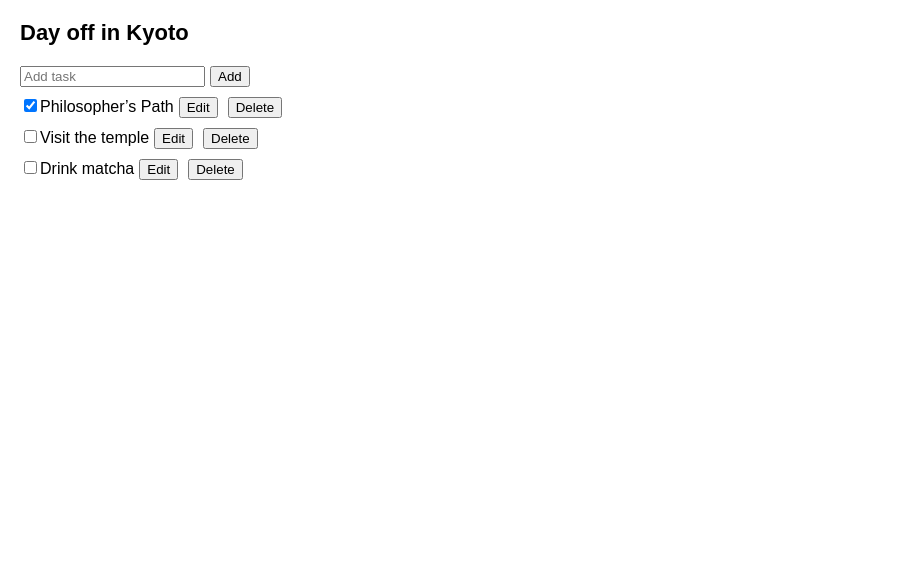
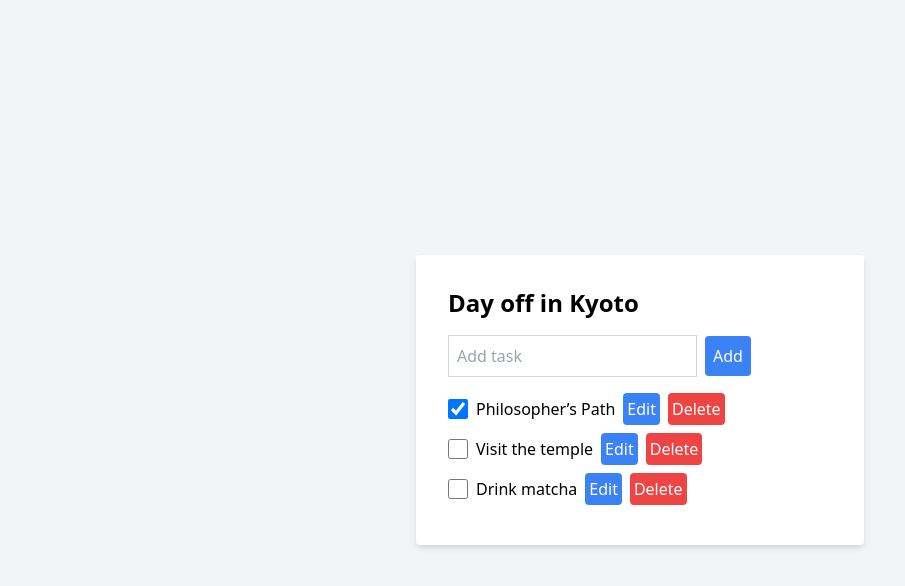
Before and after one commit to kmseunh/react-todolist, a React (Vite) app: page / in a window 1280 px wide. Shown: the top 586 px of the page, without its empty margins (0-905 px from the left). Built offline with nearby package versions, Linux system fonts and the light colour scheme.

Commit message:
refactor: Tailwind CSS로 스타일링

```diff
--- a/package.json
+++ b/package.json
@@ -10,9 +10,12 @@
         "preview": "vite preview"
     },
     "dependencies": {
+        "autoprefixer": "^10.4.16",
+        "postcss": "^8.4.33",
         "react": "^18.2.0",
         "react-dom": "^18.2.0",
-        "react-router-dom": "^6.15.0"
+        "react-router-dom": "^6.15.0",
+        "tailwindcss": "^3.4.1"
     },
     "devDependencies": {
         "@types/react": "^18.2.15",
--- /dev/null
+++ b/postcss.config.js
@@ -0,0 +1,6 @@
+export default {
+    plugins: {
+        tailwindcss: {},
+        autoprefixer: {},
+    },
+};
--- a/src/App.jsx
+++ b/src/App.jsx
@@ -1,13 +1,22 @@
-import AddTask from './components/AddTasks.jsx';
-import TaskList from './components/TaskList.jsx';
-import { TasksProvider } from './contexts/TasksContext.jsx';
+import React from 'react';
+import AddTask from './components/AddTasks';
+import TaskList from './components/TaskList';
+import { TasksProvider } from './contexts/TasksContext';
 
-export default function TaskApp() {
+const TaskApp = () => {
     return (
         <TasksProvider>
-            <h1>Day off in Kyoto</h1>
-            <AddTask />
-            <TaskList />
+            <div className='flex items-center justify-center h-screen bg-gray-100'>
+                <div className='max-w-md w-full bg-white p-8 rounded shadow-md'>
+                    <h1 className='text-2xl font-bold mb-4'>
+                        Day off in Kyoto
+                    </h1>
+                    <AddTask />
+                    <TaskList />
+                </div>
+            </div>
         </TasksProvider>
     );
-}
+};
+
+export default TaskApp;
--- a/src/components/AddTasks.jsx
+++ b/src/components/AddTasks.jsx
@@ -5,13 +5,15 @@ export default function AddTask() {
     const [text, setText] = useState('');
     const dispatch = useContext(TasksDispatchContext);
     return (
-        <>
+        <div className='my-4'>
             <input
+                className='border border-gray-300 p-2 mr-2'
                 placeholder='Add task'
                 value={text}
                 onChange={(e) => setText(e.target.value)}
             />
             <button
+                className='bg-blue-500 text-white p-2 rounded'
                 onClick={() => {
                     setText('');
                     dispatch({
@@ -23,7 +25,7 @@ export default function AddTask() {
             >
                 Add
             </button>
-        </>
+        </div>
     );
 }
 
--- a/src/components/TaskList.jsx
+++ b/src/components/TaskList.jsx
@@ -4,13 +4,13 @@ import { TasksContext, TasksDispatchContext } from '../contexts/TasksContext';
 export default function TaskList() {
     const tasks = useContext(TasksContext);
     return (
-        <ul>
+        <div className='mt-4'>
             {tasks.map((task) => (
-                <li key={task.id}>
+                <div className='mb-2' key={task.id}>
                     <Task task={task} />
-                </li>
+                </div>
             ))}
-        </ul>
+        </div>
     );
 }
 
@@ -22,6 +22,7 @@ function Task({ task }) {
         taskContent = (
             <>
                 <input
+                    className='mr-2'
                     value={task.text}
                     onChange={(e) => {
                         dispatch({
@@ -33,20 +34,31 @@ function Task({ task }) {
                         });
                     }}
                 />
-                <button onClick={() => setIsEditing(false)}>Save</button>
+                <button
+                    className='bg-green-500 text-white p-1 rounded'
+                    onClick={() => setIsEditing(false)}
+                >
+                    Save
+                </button>
             </>
         );
     } else {
         taskContent = (
             <>
                 {task.text}
-                <button onClick={() => setIsEditing(true)}>Edit</button>
+                <button
+                    className='ml-2 p-1 bg-blue-500 text-white rounded'
+                    onClick={() => setIsEditing(true)}
+                >
+                    Edit
+                </button>
             </>
         );
     }
     return (
-        <label>
+        <label className='flex items-center'>
             <input
+                className='form-checkbox h-5 w-5 text-blue-500 mr-2'
                 type='checkbox'
                 checked={task.done}
                 onChange={(e) => {
@@ -61,6 +73,7 @@ function Task({ task }) {
             />
             {taskContent}
             <button
+                className='ml-2 p-1 bg-red-500 text-white rounded'
                 onClick={() => {
                     dispatch({
                         type: 'deleted',
--- a/src/index.css
+++ b/src/index.css
@@ -1,59 +1,3 @@
-* {
-    box-sizing: border-box;
-}
-
-body {
-    font-family: sans-serif;
-    margin: 20px;
-    padding: 0;
-}
-
-h1 {
-    margin-top: 0;
-    font-size: 22px;
-}
-
-h2 {
-    margin-top: 0;
-    font-size: 20px;
-}
-
-h3 {
-    margin-top: 0;
-    font-size: 18px;
-}
-
-h4 {
-    margin-top: 0;
-    font-size: 16px;
-}
-
-h5 {
-    margin-top: 0;
-    font-size: 14px;
-}
-
-h6 {
-    margin-top: 0;
-    font-size: 12px;
-}
-
-code {
-    font-size: 1.2em;
-}
-
-ul {
-    padding-left: 20px;
-}
-
-button {
-    margin: 5px;
-}
-li {
-    list-style-type: none;
-}
-ul,
-li {
-    margin: 0;
-    padding: 0;
-}
+@import 'tailwindcss/base';
+@import 'tailwindcss/components';
+@import 'tailwindcss/utilities';
--- /dev/null
+++ b/tailwind.config.js
@@ -0,0 +1,8 @@
+/** @type {import('tailwindcss').Config} */
+export default {
+    content: ['./src/**/*.{js,ts,jsx,tsx}'],
+    theme: {
+        extend: {},
+    },
+    plugins: [],
+};
```
Also changed, not shown: 1 other file (tests, documents, lock files or other folders).
